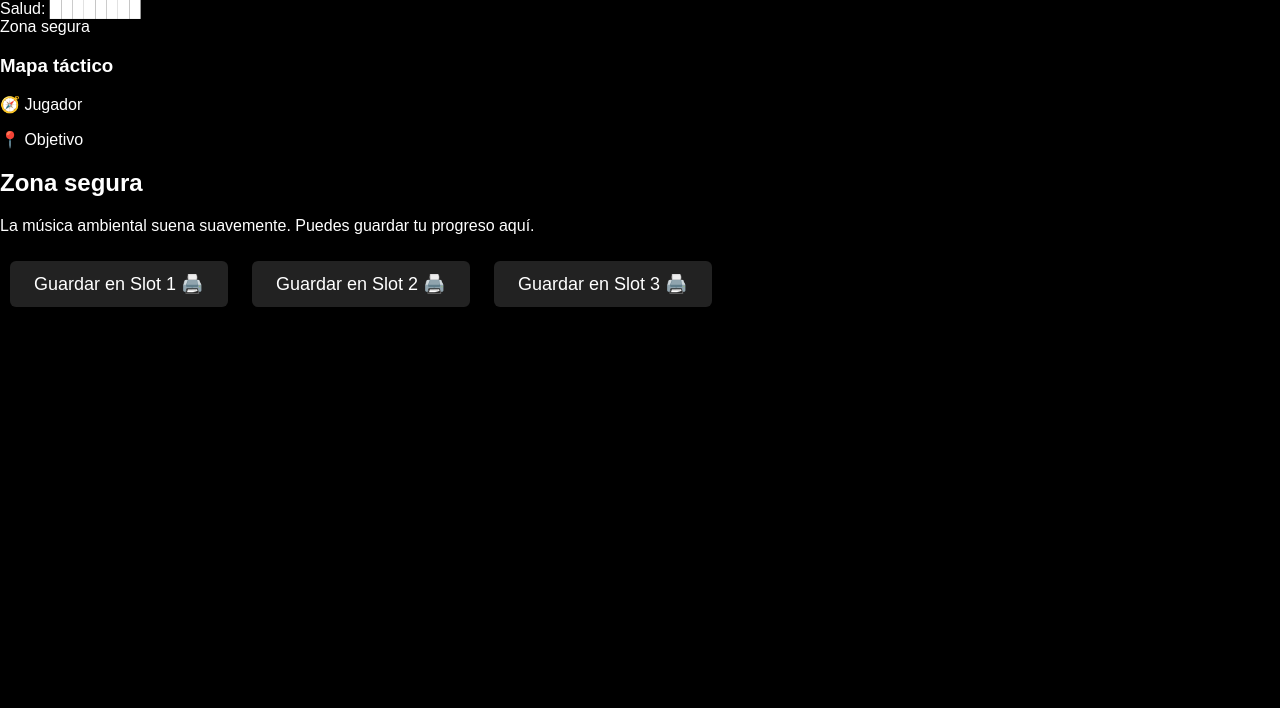
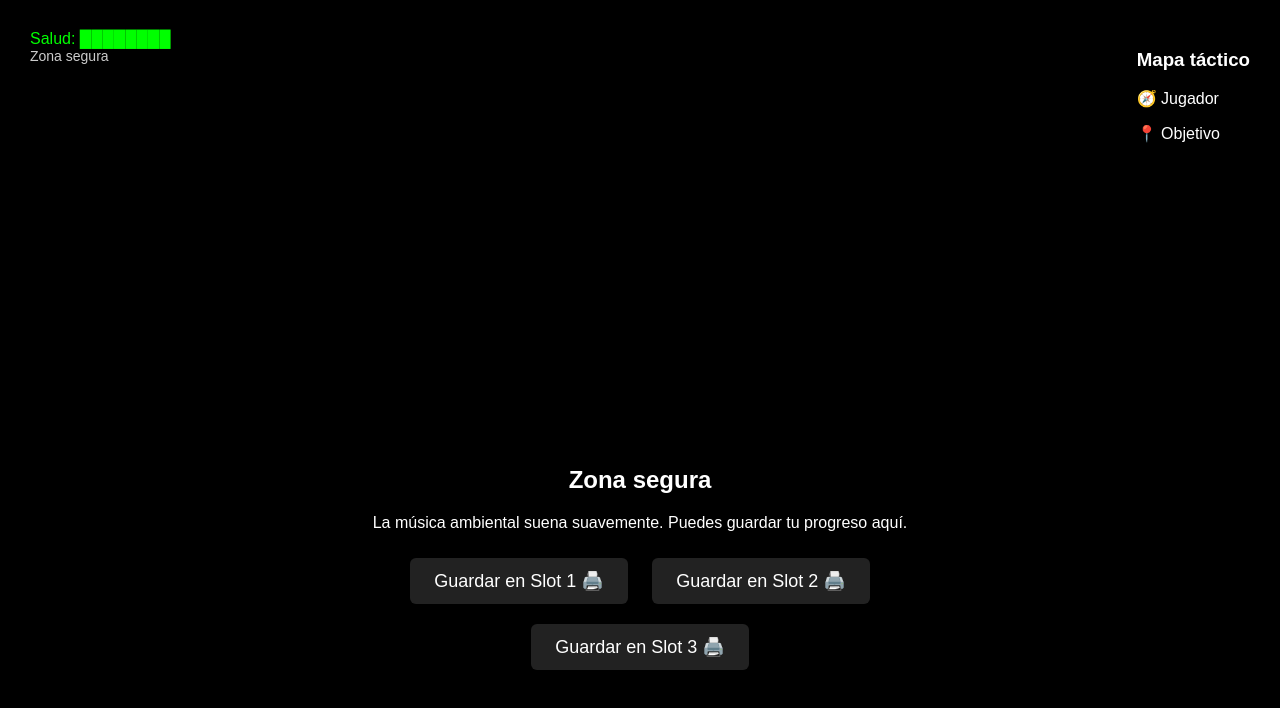
Before and after one commit to aleixschneider15-crypto/resident-evil-webgame, a plain HTML site: page index.html in a window 1280 px wide. Both pictures are taken after a click on the button "COMENZAR PARTIDA". Drawn offline with Linux system fonts and the light colour scheme.

Commit message:
Update style.css

```diff
--- a/style.css
+++ b/style.css
@@ -88,3 +88,43 @@ button:hover {
   justify-content: center;
   gap: 20px;
 }
+#hud {
+  position: fixed;
+  top: 20px;
+  left: 20px;
+  background: rgba(0, 0, 0, 0.6);
+  padding: 10px;
+  border-radius: 8px;
+}
+
+#healthBar {
+  font-size: 16px;
+  color: #00ff00;
+}
+
+#zoneLabel {
+  font-size: 14px;
+  color: #ccc;
+}
+
+#mapContainer {
+  position: fixed;
+  top: 20px;
+  right: 20px;
+  background: rgba(0, 0, 0, 0.6);
+  padding: 10px;
+  border-radius: 8px;
+  color: #fff;
+}
+
+#safeZone {
+  position: absolute;
+  bottom: 100px;
+  left: 50%;
+  transform: translateX(-50%);
+  background: rgba(0, 0, 0, 0.7);
+  padding: 20px;
+  border-radius: 10px;
+  text-align: center;
+  color: #fff;
+}
```
